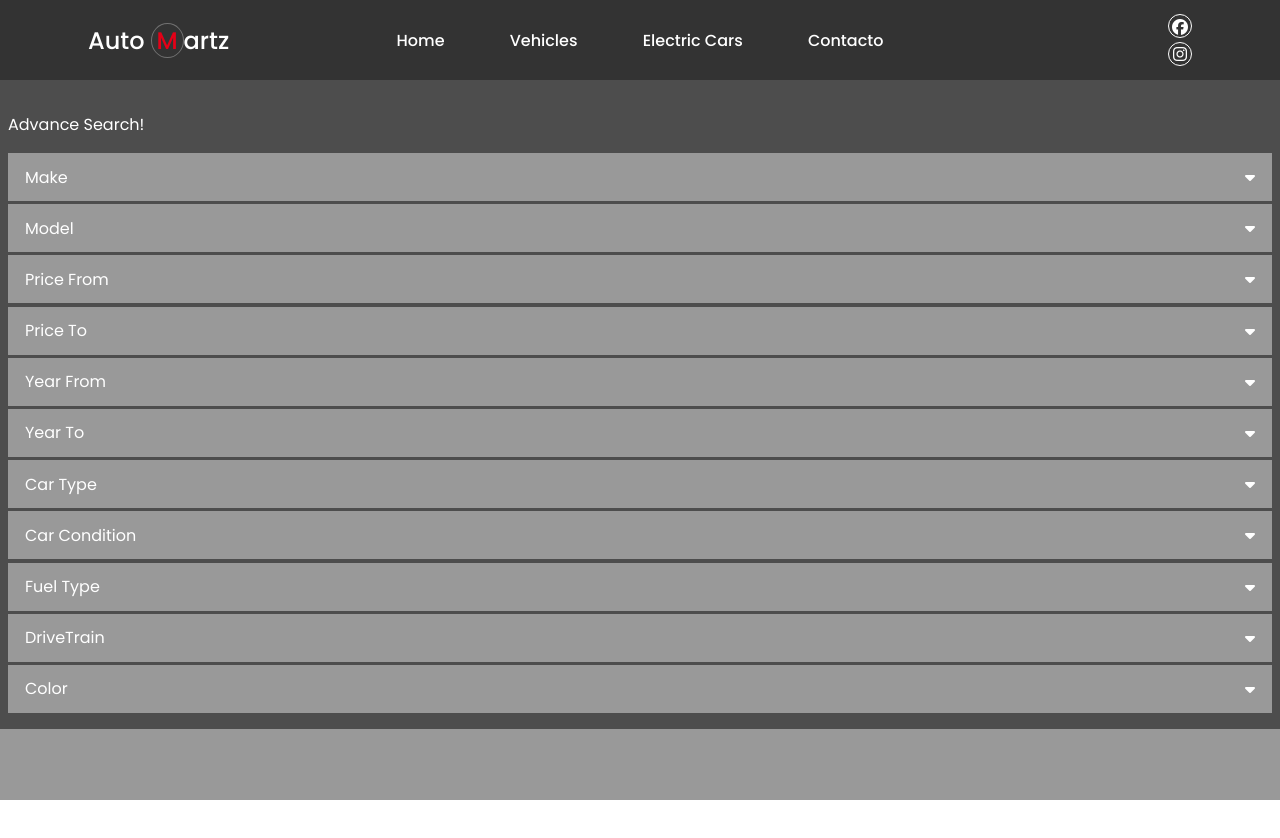
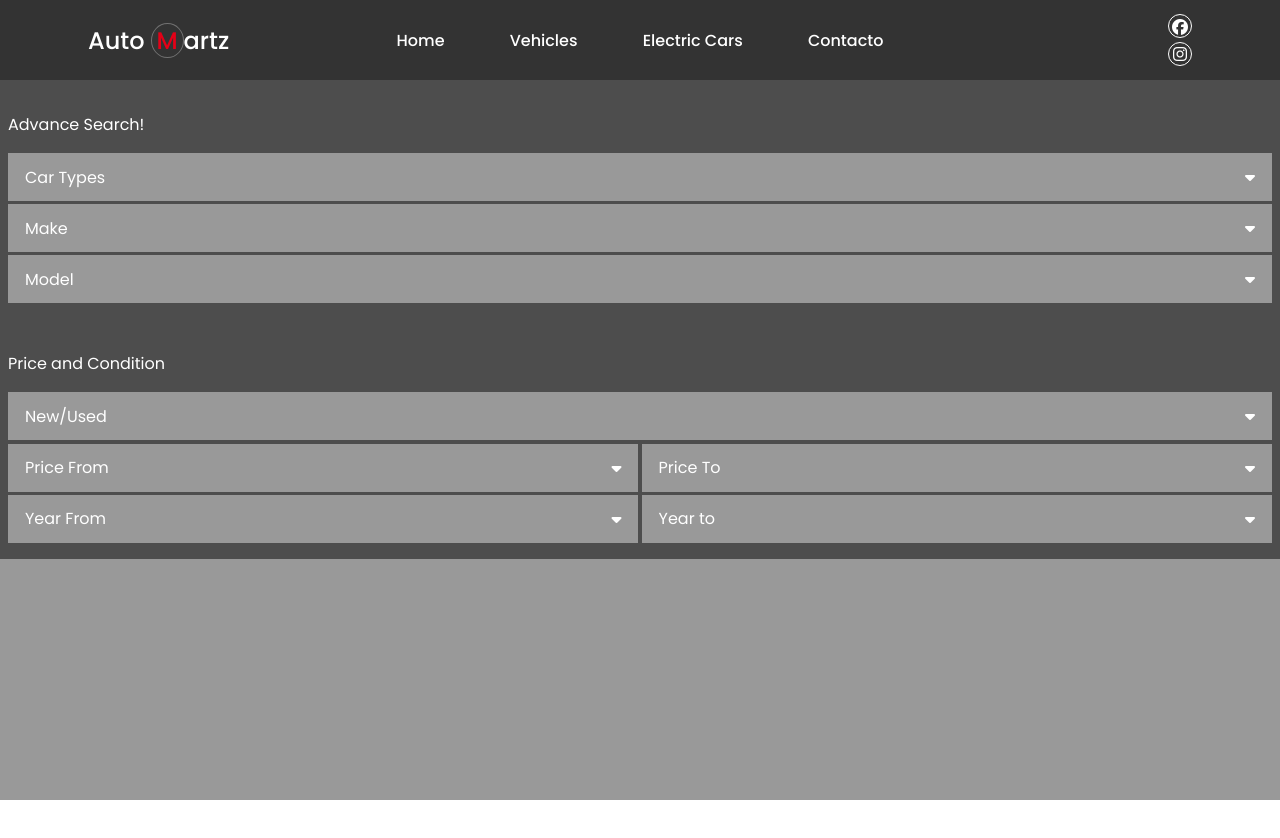
Before and after one commit to anthonymartz17/Dealership, a Vue app: page /advance in a window 1280 px wide. Shown: the top 838 px of the page. Built offline with nearby package versions, Linux system fonts and the light colour scheme; data requests are answered from the project's data file; what vue2-filters would draw is missing.

Commit message:
working on the advance search component

```diff
--- a/package.json
+++ b/package.json
@@ -3,7 +3,7 @@
   "version": "0.1.0",
   "private": true,
   "scripts": {
-    "serve": "vue-cli-service serve",
+    "serve": "vue-cli-service serve --host localhost",
     "build": "vue-cli-service build",
     "lint": "vue-cli-service lint",
     "json:server": "json-server --watch data/db.json"
--- a/src/components/searchFieldMobile/CarSelectionOptModal.vue
+++ b/src/components/searchFieldMobile/CarSelectionOptModal.vue
@@ -45,7 +45,7 @@
           </label>
         </template>
         <template  v-else-if="fieldContent == 'priceTo'">
-          <label  v-for="(priceTo,key) in priceRangeComputed" :key="key" :class="['modal-card-content',{priceto: key < priceUnavailable}]" :for="priceTo">
+          <label  v-for="(priceTo,key) in priceRangeComputed" :key="key" :class="['modal-card-content',{disableOptions: key < priceUnavailable}]" :for="priceTo">
             <p>{{priceTo | currency}}</p>
             <input class="radio" type="radio" v-model="$store.state.priceToSelected" :id="priceTo" :value="priceTo">
           </label>
@@ -53,22 +53,37 @@
 
 
     <template v-else-if="fieldContent == 'yearFrom'">
-      <label v-for="(yearFrom,key) in yearsRangeComputed"  :key="key" class="modal-card-content" :for="yearFrom" >
+      <label v-for="(yearFrom,key) in yearsRangeComputed"
+             :key="key"
+             :for="yearFrom"
+             @click="disableYears(key)"
+             class="modal-card-content"
+      >
           <p>{{yearFrom}}</p>
           <input class="radio" type="radio" v-model="$store.state.yearFromSelected" :id="yearFrom" :value="yearFrom">
     </label>
     </template>
 
     <template v-else-if="fieldContent == 'yearTo'">
-      <label v-for="(yearTo,key) in yearsRangeComputed"  :key="key" class="modal-card-content" :for="yearTo" >
+      <label v-for="(yearTo,key) in yearsRangeComputed"
+             :key="key"
+             :for="yearTo"
+             :class="['modal-card-content',{disableOptions:key > yearsUnavailable}]"
+       >
           <p>{{yearTo}}</p>
           <input class="radio" type="radio" v-model="$store.state.yearToSelected" :id="yearTo" :value="yearTo">
     </label>
     </template>
-    <template v-else-if="fieldContent == 6">
-      <label v-for="(type,key) in carType"  :key="key" class="modal-card-content" :for="type" >
+    <template v-else-if="fieldContent == 'carType'">
+      <label v-for="(type,key) in carType.type"  :key="key" class="modal-card-content" :for="carType.id" >
           <p>{{type}}</p>
-          <input class="radio" type="radio" v-model="$store.state.carTypeSelected" :id="type" :value="type">
+          <input class="radio" type="radio" v-model="$store.state.carTypeSelected" :id="carType.id" :value="type">
+    </label>
+    </template>
+    <template v-else-if="fieldContent == 'condition'">
+      <label v-for="(condition,key) in carCondition"  :key="key" class="modal-card-content" :for="condition" >
+          <p>{{condition}}</p>
+          <input class="radio" type="radio" v-model="$store.state.carConditionSelected" :id="condition" :value="condition">
     </label>
     </template>
 
@@ -102,7 +117,8 @@ computed:{
     'models',
     'makeSelected',
     'carType',
-    'priceUnavailable'
+    'priceUnavailable',
+    'yearsUnavailable'
 
 
 
@@ -118,7 +134,9 @@ methods:{
   ...mapMutations([
     'toggleSelectionModal',
     'selectModelByMake',
-    'disablePrice'
+    'disablePrice',
+    'disableYears'
+
 
   ])
 }
@@ -127,7 +145,7 @@ methods:{
 </script>
 
 <style lang="scss" scoped>
-.priceto{
+.disableOptions{
   pointer-events: none;
   text-decoration: line-through;
   &::before{
--- a/src/store/index.js
+++ b/src/store/index.js
@@ -33,23 +33,30 @@ export default new Vuex.Store({
     priceFromSelected:0,
     priceToSelected:0,
     priceUnavailable:null,
+    yearsUnavailable:null,
     yearFromSelected:0,
     yearToSelected:0,
-    carType:[
+    carType:{
+      id:'carType',
+      type:
+        [
          'Body Style',
          'Sedan',
          'SUV',
          'Van',
          'Pickup Truck',
          'Convertible',
-    ],
+       ]
+      },
     carTypeSelected:'',
-    carCondition:['Car Condition','New','Used'],
+    carCondition:{id:'carCondition',condition:['Car Condition','New','Used']},
     carConditionSelected:'',
-    fuelType:['Gasoline','Diesel','Electric','Hybrid'],
+    fuelType:{id:'fuelType',type:['Gasoline','Diesel','Electric','Hybrid']},
     fuelTypeSelected:'',
-    driveTrain:['RWD','FWD','AWD'],
+    driveTrain:{id:'driveTrain', type:['RWD','FWD','AWD']},
     driveTrainSelected:'',
+    color:{
+      id:'color',
       color:[
         "Black",
         "Blue",
@@ -82,12 +89,9 @@ export default new Vuex.Store({
         "Violet",
         "White",
         "Yellow",
-    ],
+      ]
+    },
     colorSelected:'',
-
-
-
-
 
     desktopNav:[
 
@@ -119,8 +123,11 @@ export default new Vuex.Store({
   },
   mutations: {
     // keeps track of the index of the price from selected to disable prices below this index in the priceTo options
-    disablePrice(state,val){
-       state.priceUnavailable = val
+    disablePrice(state,prices){
+       state.priceUnavailable = prices
+    },
+    disableYears(state,years){
+      state.yearsUnavailable = years
     },
     formatPrice(value){
       let val = (value/1).toFixed(2).replace('.', ',')
@@ -142,6 +149,7 @@ export default new Vuex.Store({
     // determines which content card will be display according to which search field is clicked on in the mobile view
     whichFieldContent(state,field){
       state.fieldContent = field.id
+      console.log(state.fieldContent)
     },
     selectModelByMake(state,e){
       state.carSelection.forEach(one =>{
--- a/src/views/AdvanceSearch.vue
+++ b/src/views/AdvanceSearch.vue
@@ -1,22 +1,72 @@
 <template>
-  <div class="search-fields-container">
-            <p class="search-fields-container-title">Advance Search!</p>
-              <div v-for="(field,key) in advanceSearchFieldsMobile" :key="key" class="search-fields-container-field"  @click="toggleSelectionModal($event);
-              whichFieldContent(key)">
-                <p>{{field.name}}</p>
-                <i class="fas fa-caret-down"></i>
-              </div>
-              <div class="testing"></div>
+ <div>
+    <div class="search-fields-container">
+     <p class="search-fields-container-title">Advance Search!</p>
+     <div
+          v-for="(carType,key) in carTypeComputed"
+          :key="key"
+          class="search-fields-container-field"
+          @click="toggleSelectionModal($event);
+          whichFieldContent(carType)"
+     >
+        <p>{{carType.field}}</p>
+        <i class="fas fa-caret-down"></i>
+      </div>
+      <MakeModel/>
+    </div>
+    <div class="search-fields-container">
+     <p class="search-fields-container-title">Price and Condition</p>
+     <div
+          v-for="(condition,key) in carConditionComputed"
+          :key="key"
+          class="search-fields-container-field"
+          @click="toggleSelectionModal($event);
+          whichFieldContent(condition)"
+     >
+        <p>{{condition.field}}</p>
+        <i class="fas fa-caret-down"></i>
+      </div>
+      <PriceYear/>
+    </div>
+    <p>{{carTypeSelected}}</p>
   </div>
 </template>
 
 <script>
-import { mapGetters,mapMutations } from "vuex";
+import { mapGetters,mapMutations,mapState} from "vuex";
+import MakeModel from '../components/searchFieldMobile/MakeModel.vue'
+import PriceYear from '../components/searchFieldMobile/PriceYear.vue'
 export default {
+  components:{
+    MakeModel,
+    PriceYear,
+  },
   computed:{
+    ...mapState([
+      'carTypeSelected'
+    ]),
+
     ...mapGetters([
       'advanceSearchFieldsMobile'
-    ])
+    ]),
+    carTypeComputed(){
+      let cartype
+      if(this.$store.state.carTypeSelected == ''){
+        cartype = 'Car Types'
+      }else{
+        cartype = this.$store.state.carTypeSelected
+      }
+      return [{field:cartype, id:'carType'}]
+    },
+    carConditionComputed(){
+      let condition
+      if(this.$store.state.carConditionSelected == ''){
+        condition = 'New/Used'
+      }else{
+        condition = this.$store.state.carConditionSelected
+      }
+      return [{field:condition, id:'condition'}]
+    },
   },
   methods:{
     ...mapMutations([
@@ -29,9 +79,8 @@ export default {
 </script>
 
 <style lang="scss">
-.testing{
+.testing{}
 
-}
 
 
 </style>
```
Lines whose indentation alone changed are shown as unchanged.
